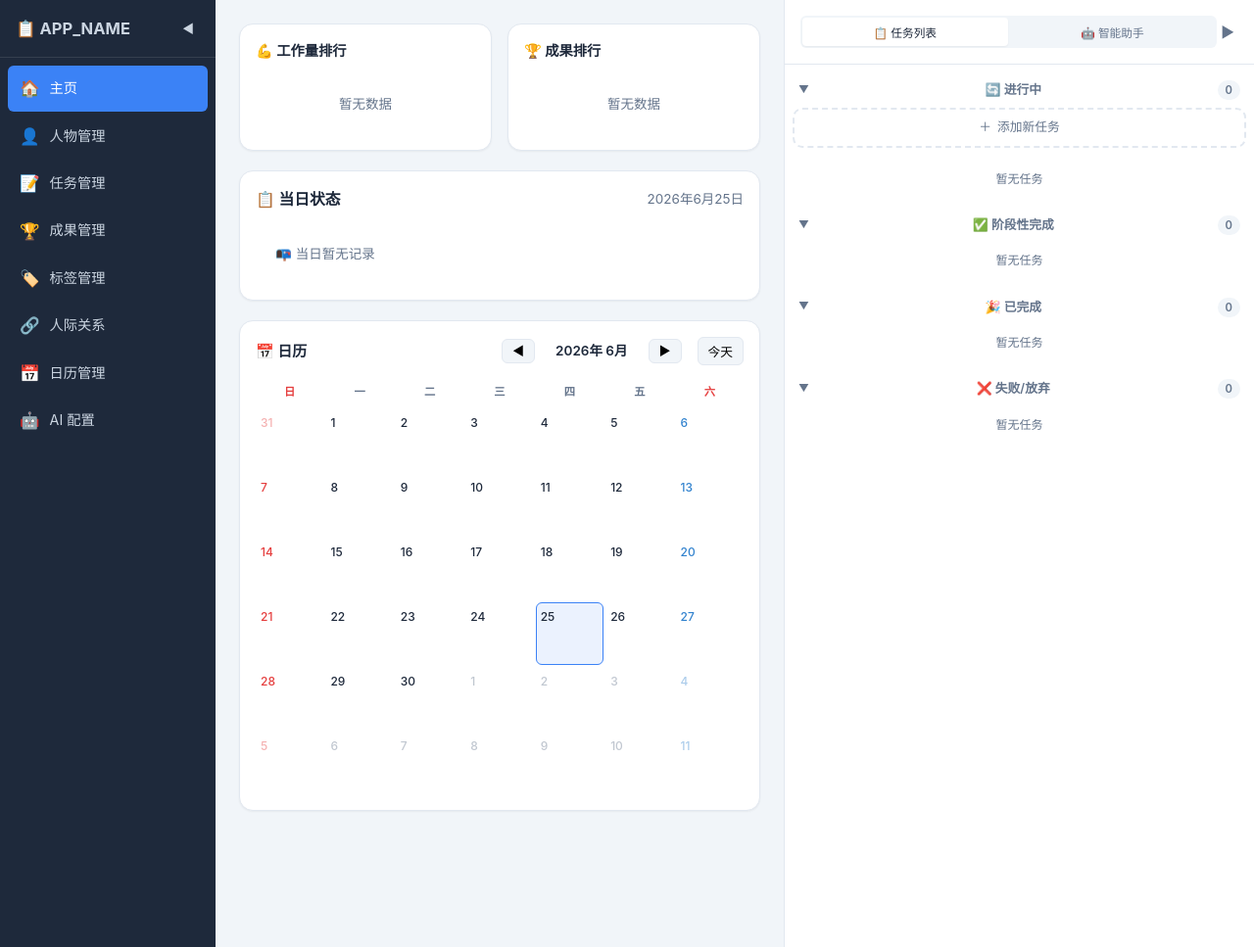
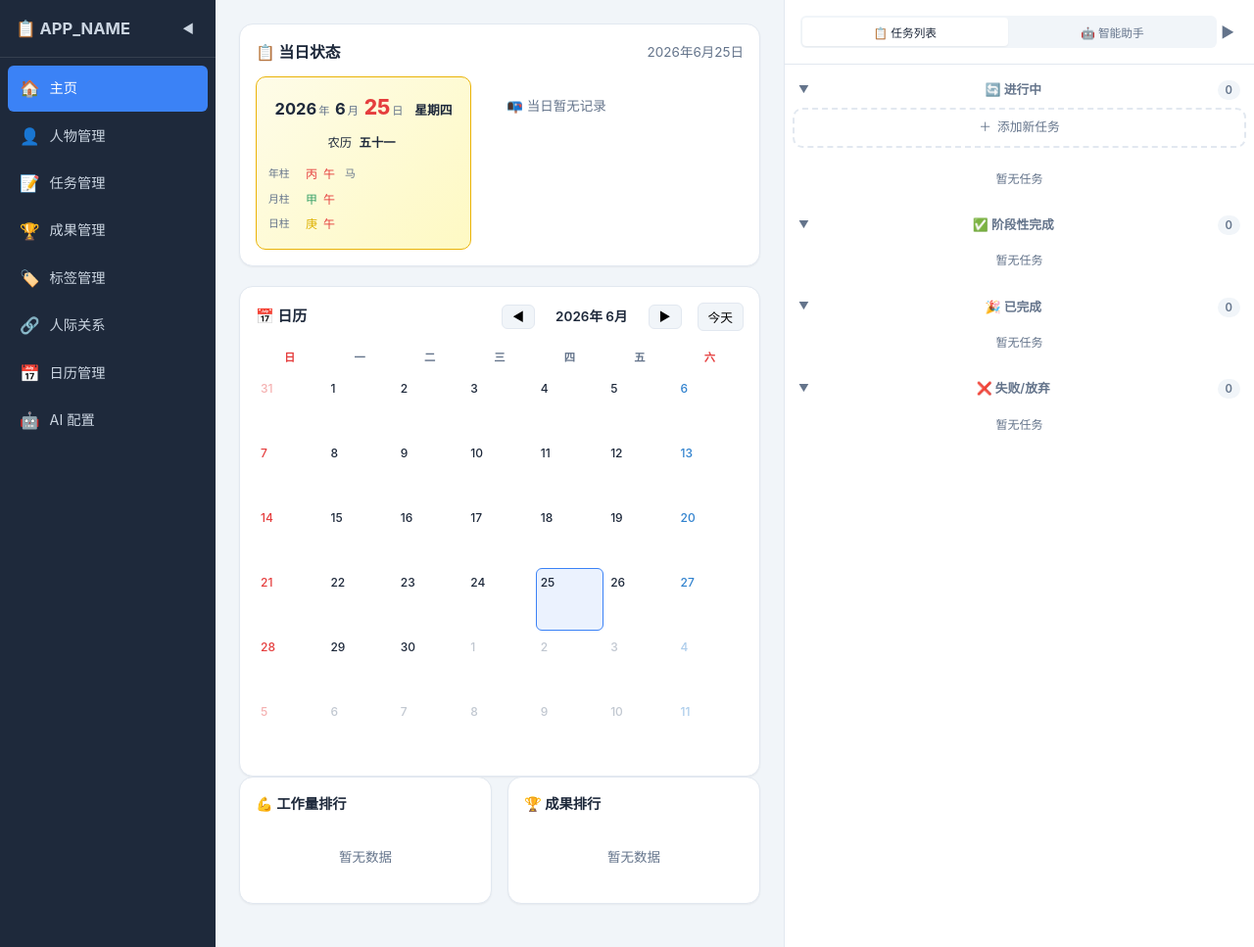
Before and after one commit to hyphenzhao/WhatFUHaveDone, a PHP site: page /v1/pages/home.php in a window 1280 px wide. Shown: the whole page at 98% size. Run offline with PHP 8.4, Linux system fonts and the light colour scheme; data that the repository does not hold is empty; some libraries are stand-ins or nearby versions.

Commit message:
feat: 黄历 panel in daily status with 天干地支五行; move leaderboards below calendar
- Daily status now has left almanac (黄历) panel + right task list
- Almanac shows solar date, lunar date, year/month/day stems-branches
- Five Elements (五行) color coding: 木绿 火红 土橙 金#ddb100 水蓝
- Leaderboards moved below calendar
- Added lunar.js to home page for instant stem-branch computation

Co-Authored-By: Claude <noreply@anthropic.com>

```diff
--- a/assets/css/app.css
+++ b/assets/css/app.css
@@ -789,7 +789,18 @@ input, select, textarea { font-family: inherit; font-size: inherit; }
     font-size: 0.9rem;
     color: var(--color-text-secondary);
 }
+.daily-body {
+    display: flex;
+    gap: 16px;
+    align-items: flex-start;
+}
+.daily-almanac {
+    width: 220px;
+    flex-shrink: 0;
+}
 .daily-cards {
+    flex: 1;
+    min-width: 0;
     display: flex;
     flex-wrap: wrap;
     gap: 10px;
@@ -807,6 +818,33 @@ input, select, textarea { font-family: inherit; font-size: inherit; }
     font-size: 0.75rem;
     color: var(--color-text-secondary);
 }
+/* Almanac (黄历) card */
+.almanac-card {
+    background: linear-gradient(135deg, #fefce8, #fef9c3);
+    border: 1px solid #eab308;
+    border-radius: var(--radius);
+    padding: 12px;
+    font-size: 0.85rem;
+    line-height: 1.8;
+}
+.almanac-solar { text-align: center; margin-bottom: 6px; }
+.almanac-year { font-size: 1.1rem; font-weight: 700; }
+.almanac-month { font-size: 1.1rem; font-weight: 700; }
+.almanac-day { font-size: 1.4rem; font-weight: 800; color: #e53e3e; }
+.almanac-sep { font-size: 0.75rem; color: var(--color-text-secondary); margin: 0 2px; }
+.almanac-weekday { font-size: 0.85rem; font-weight: 600; margin-left: 6px; }
+.almanac-lunar { text-align: center; margin-bottom: 8px; font-size: 0.82rem; }
+.almanac-lunar-text { font-weight: 600; margin: 0 4px; }
+.almanac-term { color: #38a169; font-weight: 700; font-size: 0.78rem; }
+.almanac-ganzhi { font-size: 0.8rem; }
+.almanac-gz-row { display: flex; align-items: center; gap: 6px; padding: 2px 0; }
+.almanac-gz-label { width: 32px; font-size: 0.72rem; color: var(--color-text-secondary); }
+.almanac-gz-sx { font-size: 0.72rem; color: var(--color-text-secondary); margin-left: 4px; }
+@media (max-width: 768px) {
+    .daily-body { flex-direction: column; }
+    .daily-almanac { width: 100%; }
+}
+
 .no-daily-data {
     color: var(--color-text-secondary);
     font-size: 0.9rem;
--- a/assets/js/home.js
+++ b/assets/js/home.js
@@ -1,6 +1,62 @@
 /**
  * Home page — orchestrates right panel, leaderboards, daily status, calendar
  */
+
+// Five Elements (五行) data
+const WU_XING = {
+    // 天干五行
+    gan: { 甲:'木', 乙:'木', 丙:'火', 丁:'火', 戊:'土', 己:'土', 庚:'金', 辛:'金', 壬:'水', 癸:'水' },
+    // 地支五行
+    zhi: { 子:'水', 丑:'土', 寅:'木', 卯:'木', 辰:'土', 巳:'火', 午:'火', 未:'土', 申:'金', 酉:'金', 戌:'土', 亥:'水' },
+    // 五行颜色
+    color: { 木:'#38a169', 火:'#e53e3e', 土:'#d97706', 金:'#ddb100', 水:'#3182ce' },
+};
+
+function renderAlmanac(dateStr) {
+    const container = document.getElementById('dailyAlmanac');
+    if (!container) return;
+
+    try {
+        const d = new Date(dateStr + 'T12:00:00');
+        const lunar = Lunar.fromDate(d);
+        const meta = Calendar.calendarMeta[dateStr] || {};
+
+        const yGan = lunar.getYearGan(), yZhi = lunar.getYearZhi();
+        const mGan = lunar.getMonthGan(), mZhi = lunar.getMonthZhi();
+        const dGan = lunar.getDayGan(), dZhi = lunar.getDayZhi();
+        const shengXiao = lunar.getYearShengXiao ? lunar.getYearShengXiao() : '';
+
+        const gz = (g, z) => {
+            const ge = WU_XING.gan[g] || '', ze = WU_XING.zhi[z] || '';
+            return `<span style="color:${WU_XING.color[ge]||'#333'}">${g}</span><span style="color:${WU_XING.color[ze]||'#333'}">${z}</span>`;
+        };
+
+        const [y, m, day] = dateStr.split('-');
+        const weekNames = ['日','一','二','三','四','五','六'];
+
+        container.innerHTML = `
+            <div class="almanac-card">
+                <div class="almanac-solar">
+                    <span class="almanac-year">${y}</span><span class="almanac-sep">年</span>
+                    <span class="almanac-month">${parseInt(m)}</span><span class="almanac-sep">月</span>
+                    <span class="almanac-day">${parseInt(day)}</span><span class="almanac-sep">日</span>
+                    <span class="almanac-weekday">星期${weekNames[d.getDay()]}</span>
+                </div>
+                <div class="almanac-lunar">
+                    <span>农历</span>
+                    <span class="almanac-lunar-text">${escapeHtml(meta.lunar_month || lunar.getMonthInChinese())}${escapeHtml(meta.lunar_day || lunar.getDayInChinese())}</span>
+                    ${meta.solar_term ? `<span class="almanac-term">${escapeHtml(meta.solar_term)}</span>` : ''}
+                </div>
+                <div class="almanac-ganzhi">
+                    <div class="almanac-gz-row"><span class="almanac-gz-label">年柱</span>${gz(yGan, yZhi)}<span class="almanac-gz-sx">${escapeHtml(shengXiao)}</span></div>
+                    <div class="almanac-gz-row"><span class="almanac-gz-label">月柱</span>${gz(mGan, mZhi)}</div>
+                    <div class="almanac-gz-row"><span class="almanac-gz-label">日柱</span>${gz(dGan, dZhi)}</div>
+                </div>
+            </div>`;
+    } catch (e) {
+        container.innerHTML = '<div class="almanac-card"><div class="no-daily-data">黄历数据加载失败</div></div>';
+    }
+}
 
 async function loadRightPanel() {
     const panel = document.getElementById('rightPanelBody');
@@ -248,6 +304,7 @@ async function loadDailyStatus(date) {
     if (!container) return;
 
     dateDisplay.textContent = formatDate(date);
+    renderAlmanac(date);
 
     try {
         const res = await API.stats.daily(date);
--- a/components/layout.php
+++ b/components/layout.php
@@ -95,6 +95,7 @@ $current_page = $current_page ?? 'home';
     <script src="/assets/js/modal.js"></script>
     <script src="/assets/js/app.js"></script>
     <?php if ($current_page === 'home'): ?>
+    <script src="/assets/js/lunar.js"></script>
     <script src="/assets/js/task-card.js"></script>
     <script src="/assets/js/calendar.js"></script>
     <script src="/assets/js/ai-assistant.js"></script>
--- a/pages/home.php
+++ b/pages/home.php
@@ -5,26 +5,19 @@
 $page_title = '主页';
 $current_page = 'home';
 $page_content = <<<HTML
-<!-- Leaderboards -->
-<div class="leaderboards">
-    <div class="leaderboard-panel" id="workloadLeaderboard">
-        <h3>💪 工作量排行</h3>
-        <div class="no-daily-data">加载中...</div>
-    </div>
-    <div class="leaderboard-panel" id="resultsLeaderboard">
-        <h3>🏆 成果排行</h3>
-        <div class="no-daily-data">加载中...</div>
-    </div>
-</div>
-
-<!-- Daily Status -->
+<!-- Daily Status: 黄历 + task list -->
 <div class="daily-status">
     <div class="daily-status-header">
         <h2>📋 当日状态</h2>
         <span class="date-display" id="dailyDateDisplay"></span>
     </div>
-    <div class="daily-cards" id="dailyStatusCards">
-        <div class="no-daily-data">加载中...</div>
+    <div class="daily-body">
+        <div class="daily-almanac" id="dailyAlmanac">
+            <div class="no-daily-data">加载中...</div>
+        </div>
+        <div class="daily-cards" id="dailyStatusCards">
+            <div class="no-daily-data">加载中...</div>
+        </div>
     </div>
 </div>
 
@@ -41,6 +34,18 @@ $page_content = <<<HTML
     </div>
     <div class="calendar-grid" id="calendarGrid"></div>
 </div>
+
+<!-- Leaderboards -->
+<div class="leaderboards">
+    <div class="leaderboard-panel" id="workloadLeaderboard">
+        <h3>💪 工作量排行</h3>
+        <div class="no-daily-data">加载中...</div>
+    </div>
+    <div class="leaderboard-panel" id="resultsLeaderboard">
+        <h3>🏆 成果排行</h3>
+        <div class="no-daily-data">加载中...</div>
+    </div>
+</div>
 HTML;
 
 require __DIR__ . '/../components/layout.php';
```
